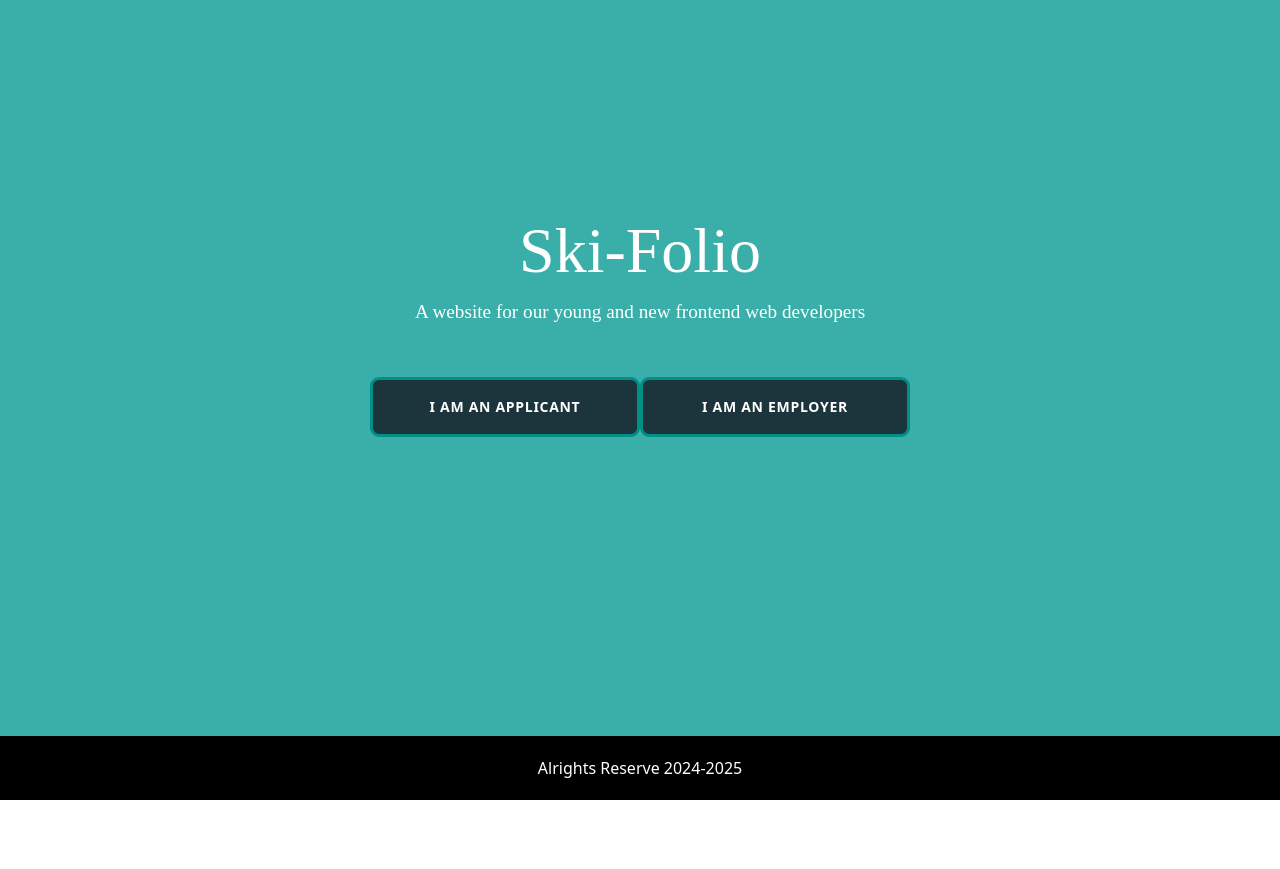
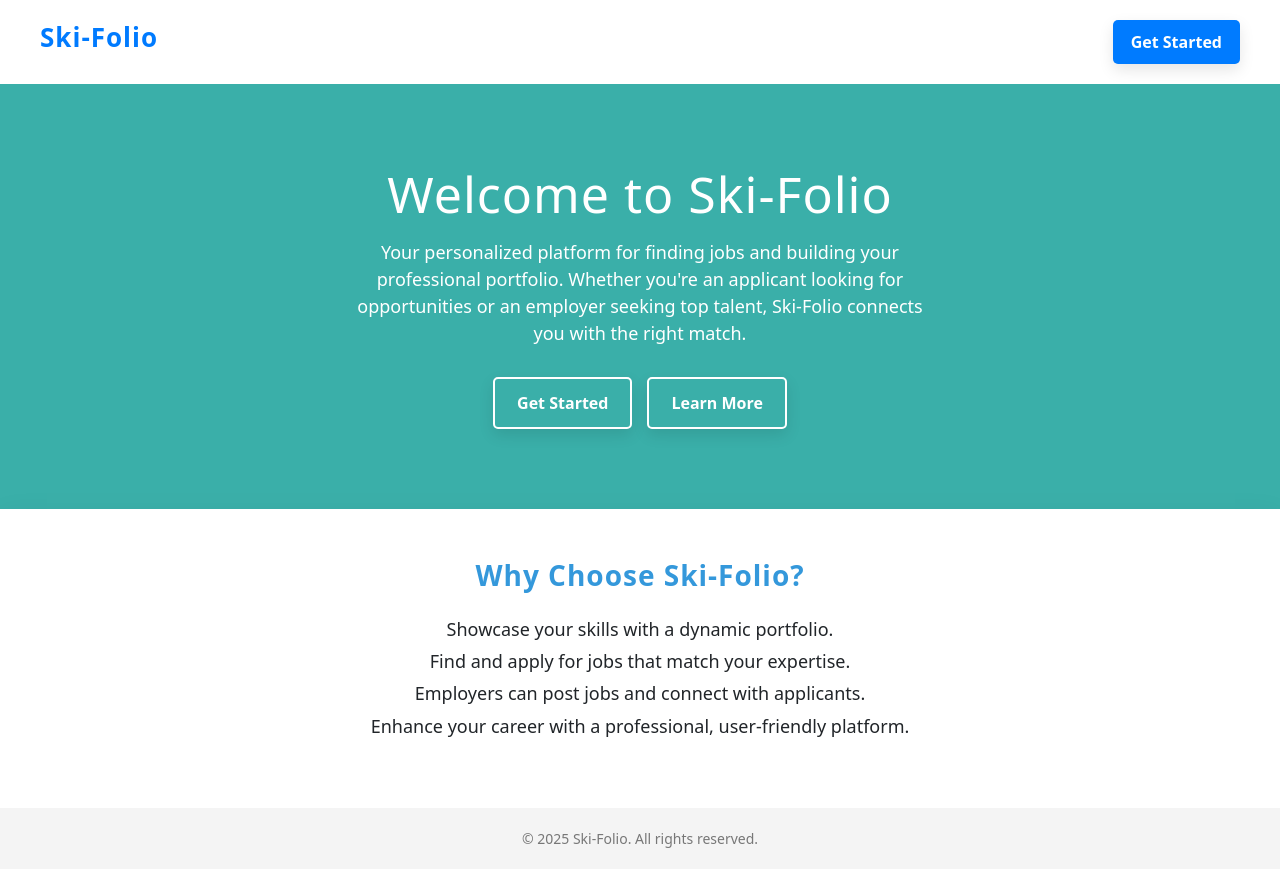
Before and after one commit to KenRobocop/tempskifolio, a React (Create React App) app: page / in a window 1280 px wide. Before the commit the page ends 800 px from the top, so only its background shows below. Built offline with nearby package versions, Linux system fonts and the light colour scheme; no server answers.

Commit message:
update april 4:04pm

```diff
--- a/src/App.js
+++ b/src/App.js
@@ -16,6 +16,7 @@ import Portfolio from './components/Portfolio';
 import { BrowserRouter as Router, Route, Routes } from 'react-router-dom';
 import AdminPage from './components/AdminPage';
 import NotificationPanel from './components/Notifications';
+import Homepage from './components/Homepage';
 
 const App = () => {
     const [userType, setUserType] = useState(null);
@@ -42,7 +43,8 @@ const App = () => {
         <Router>
             {user && <Navbar userType={userType} onLogout={handleLogout} />}
             <Routes>
-                <Route path="/" element={<UserTypeSelection setUserType={setUserType} />} /> {/* Entry point */}
+                <Route path="/" element={<Homepage />} />
+                <Route path="/select" element={<UserTypeSelection setUserType={setUserType} />} /> {/* Entry point */}
                 <Route path="/signin" element={<SignIn userType={userType} />} />
                 <Route path="/signup" element={<Auth userType={userType} setUser={setUser} />} />
                 <Route path="/applicant/profile" element={<ApplicantProfile />} />
--- a/src/components/Homepage.js
+++ b/src/components/Homepage.js
@@ -1,281 +1,60 @@
-// import React from "react";
-// import { Link } from "react-router-dom";
-// import '../styles.css';
+import React from "react";
+import { Link } from "react-router-dom";
+import '../styles.css';
 
-// const Homepage = () => {
-//   return (
-//     <div className="homepage-container">
+const Homepage = () => {
+  return (
+    <div className="home-wrapper">
 
-//       {/* Navbar */}
-//       <header className="navbar">
-//         <h1 className="logo">Ski-Folio</h1>
+      {/* Top Navigation */}
+      <header className="top-header">
+        <h1 className="site-logo">Ski-Folio</h1>
 
-//         <div className="nav-buttons">
-//           <Link to="/signin">
-//             <button className="btn login-btn">Log In</button>
-//           </Link>
-//           <Link to="/select-account">
-//             <button className="btn signup-btn">Sign Up</button>
-//           </Link>
-//         </div>
-//       </header>
+        <div className="action-btns">
+          <Link to="/select">
+            <button className="main-btn">Get Started</button>
+          </Link>
+        </div>
+      </header>
 
-//       {/* Main Section */}
-//       <main className="main-content">
-//         <h2>Welcome to Ski-Folio</h2>
-//         <p>
-//           Ski-Folio is your personalized platform for finding jobs and building your professional portfolio.
-//           Whether you're an applicant looking for opportunities or an employer seeking top talent,
-//           Ski-Folio connects you with the right match.
-//         </p>
+      {/* Hero Section */}
+      <main className="hero-section">
+        <h2 className="hero-title">Welcome to Ski-Folio</h2>
+        <p className="hero-description">
+          Your personalized platform for finding jobs and building your professional portfolio.
+          Whether you're an applicant looking for opportunities or an employer seeking top talent,
+          Ski-Folio connects you with the right match.
+        </p>
 
-//         <div className="cta-buttons">
-//           <Link to="/select-account">
-//             <button className="btn primary-btn">Get Started</button>
-//           </Link>
-//           <Link to="/home">
-//             <button className="btn secondary-btn">Learn More</button>
-//           </Link>
-//         </div>
-//       </main>
+        <div className="cta-container">
+          <Link to="/select">
+            <button className="main-btn">Get Started</button>
+          </Link>
+          <Link to="/about-us">
+            <button className="alt-btn">Learn More</button>
+          </Link>
+        </div>
+      </main>
 
-//       {/* Description Section */}
-//       <section className="description-section">
-//         <div className="description-content">
-//           <h3>Why Choose Ski-Folio?</h3>
-//           <p>
-//             - Showcase your skills and experience with a dynamic portfolio.<br />
-//             - Find and apply for jobs that match your expertise.<br />
-//             - Employers can post jobs and connect with qualified applicants.<br />
-//             - Enhance your career with a professional, easy-to-use platform.
-//           </p>
-//         </div>
-//       </section>
+      {/* Features Section */}
+      <section className="features-section">
+        <div className="features-content">
+          <h3 className="features-title">Why Choose Ski-Folio?</h3>
+          <ul className="features-list">
+            <li> Showcase your skills with a dynamic portfolio.</li>
+            <li> Find and apply for jobs that match your expertise.</li>
+            <li> Employers can post jobs and connect with applicants.</li>
+            <li> Enhance your career with a professional, user-friendly platform.</li>
+          </ul>
+        </div>
+      </section>
 
-//       {/* Footer */}
-//       <footer className="footer">
-//         © {new Date().getFullYear()} Ski-Folio. All rights reserved.
-//       </footer>
-//     </div>
-//   );
-// };
+      {/* Footer */}
+      <footer className="homepage-footer">
+        © {new Date().getFullYear()} Ski-Folio. All rights reserved.
+      </footer>
+    </div>
+  );
+};
 
-// export default Homepage;
-
-/*START OF HOMEPAGE*/
-
-// .homepage-container {
-//     min-height: 100vh;
-//     display: flex;
-//     flex-direction: column;
-//     background: linear-gradient(135deg, #f0f0f0, #e6efff);
-//     font-family: 'Segoe UI', Tahoma, Geneva, Verdana, sans-serif;
-//     color: #333;
-//     margin: 0;
-//     padding: 0;
-//   }
-
-//   /* Header styling */
-//   header {
-//     display: flex;
-//     justify-content: space-between;
-//     align-items: center;
-//     padding: 25px 80px;
-//     background: #ffffff;
-//     box-shadow: 0 10px 20px rgba(0, 0, 0, 0.1);
-//     transition: all 0.3s ease-in-out;
-//   }
-
-//   header:hover {
-//     box-shadow: 0 12px 28px rgba(0, 0, 0, 0.15);
-//   }
-
-//   /* Logo */
-//   h1 {
-//     font-size: 36px;
-//     color: #2c3e50;
-//     margin: 0;
-//     font-weight: bold;
-//     letter-spacing: 1px;
-//   }
-
-//   /* Navigation buttons */
-//   .nav-buttons {
-//     display: flex;
-//     gap: 18px;
-//   }
-
-//   /* Button styling */
-//   button {
-//     padding: 14px 34px;
-//     border: none;
-//     border-radius: 30px;
-//     font-size: 16px;
-//     cursor: pointer;
-//     transition: all 0.3s;
-//     font-weight: bold;
-//     box-shadow: 0 6px 15px rgba(0, 0, 0, 0.1);
-//   }
-
-//   button:hover {
-//     transform: translateY(-4px);
-//     box-shadow: 0 10px 20px rgba(0, 0, 0, 0.2);
-//   }
-
-//   /* Log In Button */
-//   button.bg-blue {
-//     background: #3498db;
-//     color: white;
-//   }
-
-//   button.bg-blue:hover {
-//     background: #2980b9;
-//   }
-
-//   /* Sign Up Button */
-//   button.bg-green {
-//     background: #2ecc71;
-//     color: white;
-//   }
-
-//   button.bg-green:hover {
-//     background: #27ae60;
-//   }
-
-//   /* Main section styling */
-//   main {
-//     flex: 1;
-//     display: flex;
-//     flex-direction: column;
-//     align-items: center;
-//     justify-content: center;
-//     text-align: center;
-//     padding: 80px 20px;
-//     background: linear-gradient(135deg, #ffffff, #f5f5f5);
-//   }
-
-//   /* Main heading */
-//   h2 {
-//     font-size: 56px;
-//     color: #2c3e50;
-//     margin-bottom: 24px;
-//     font-weight: bold;
-//     line-height: 1.2;
-//     letter-spacing: 1px;
-//   }
-
-//   /* Main paragraph */
-//   p {
-//     font-size: 20px;
-//     color: #555;
-//     max-width: 1000px;
-//     line-height: 1.8;
-//     margin-bottom: 40px;
-//   }
-
-//   /* CTA buttons */
-//   .cta-buttons {
-//     display: flex;
-//     gap: 24px;
-//     margin-top: 20px;
-//   }
-
-//   .cta-btn {
-//     background: #f39c12;
-//     color: white;
-//     padding: 16px 40px;
-//     border-radius: 30px;
-//     font-size: 18px;
-//     font-weight: bold;
-//     transition: all 0.3s;
-//     box-shadow: 0 8px 18px rgba(0, 0, 0, 0.1);
-//   }
-
-//   .cta-btn:hover {
-//     background: #e67e22;
-//     transform: translateY(-4px);
-//     box-shadow: 0 12px 28px rgba(0, 0, 0, 0.2);
-//   }
-
-//   /* Description section */
-//   section {
-//     background: #ffffff;
-//     padding: 100px 20px;
-//     text-align: center;
-//     box-shadow: 0 10px 30px rgba(0, 0, 0, 0.08);
-//     transition: all 0.3s;
-//   }
-
-//   section:hover {
-//     box-shadow: 0 12px 40px rgba(0, 0, 0, 0.1);
-//   }
-
-//   section h3 {
-//     font-size: 44px;
-//     color: #3498db;
-//     margin-bottom: 24px;
-//     font-weight: bold;
-//     letter-spacing: 1px;
-//   }
-
-//   section p {
-//     font-size: 20px;
-//     color: #555;
-//     line-height: 1.8;
-//     max-width: 1100px;
-//     margin: 0 auto;
-//   }
-
-//   /* Footer */
-//   footer {
-//     text-align: center;
-//     padding: 30px;
-//     background: #f1f1f1;
-//     color: #555;
-//     font-size: 16px;
-//     transition: all 0.3s;
-//   }
-
-//   footer:hover {
-//     background: #e0e0e0;
-//   }
-
-//   /* Responsive design */
-//   @media (max-width: 992px) {
-//     header {
-//         flex-direction: column;
-//         text-align: center;
-//         padding: 20px 30px;
-//     }
-
-//     .nav-buttons {
-//         margin-top: 20px;
-//     }
-
-//     main {
-//         padding: 60px 15px;
-//     }
-
-//     section {
-//         padding: 60px 15px;
-//     }
-
-//     button, .cta-btn {
-//         width: 100%;
-//         padding: 14px 28px;
-//     }
-
-//     h2 {
-//         font-size: 42px;
-//     }
-
-//     p {
-//         font-size: 18px;
-//     }
-
-//     section h3 {
-//         font-size: 36px;
-//     }
-//   }
-
-//   /*END OF HOMEPAGE*/
+export default Homepage;
--- a/src/styles.css
+++ b/src/styles.css
@@ -2039,3 +2039,337 @@ tr:nth-child(even) {
 }
 
 /*END EMPLOYER PROFILE CHANGE*/
+
+/*START OF HOMEPAGE*/
+
+.homepage-container {
+  min-height: 100vh;
+  display: flex;
+  flex-direction: column;
+  background: linear-gradient(135deg, #f0f0f0, #e6efff);
+  font-family: 'Segoe UI', Tahoma, Geneva, Verdana, sans-serif;
+  color: #333;
+  margin: 0;
+  padding: 0;
+}
+
+/* Header styling */
+header {
+  display: flex;
+  justify-content: space-between;
+  align-items: center;
+  padding: 25px 80px;
+  background: #ffffff;
+  box-shadow: 0 10px 20px rgba(0, 0, 0, 0.1);
+  transition: all 0.3s ease-in-out;
+}
+
+header:hover {
+  box-shadow: 0 12px 28px rgba(0, 0, 0, 0.15);
+}
+
+/* Logo */
+h1 {
+  font-size: 36px;
+  color: #2c3e50;
+  margin: 0;
+  font-weight: bold;
+  letter-spacing: 1px;
+}
+
+/* Navigation buttons */
+.nav-buttons {
+  display: flex;
+  gap: 18px;
+}
+
+/* Button styling */
+button {
+  padding: 14px 34px;
+  border: none;
+  border-radius: 30px;
+  font-size: 16px;
+  cursor: pointer;
+  transition: all 0.3s;
+  font-weight: bold;
+  box-shadow: 0 6px 15px rgba(0, 0, 0, 0.1);
+}
+
+button:hover {
+  transform: translateY(-4px);
+  box-shadow: 0 10px 20px rgba(0, 0, 0, 0.2);
+}
+
+/* Log In Button */
+button.bg-blue {
+  background: #3498db;
+  color: white;
+}
+
+button.bg-blue:hover {
+  background: #2980b9;
+}
+
+/* Sign Up Button */
+button.bg-green {
+  background: #2ecc71;
+  color: white;
+}
+
+button.bg-green:hover {
+  background: #27ae60;
+}
+
+/* Main section styling */
+main {
+  flex: 1;
+  display: flex;
+  flex-direction: column;
+  align-items: center;
+  justify-content: center;
+  text-align: center;
+  padding: 80px 20px;
+  background: linear-gradient(135deg, #ffffff, #f5f5f5);
+}
+
+/* Main heading */
+h2 {
+  font-size: 56px;
+  color: #2c3e50;
+  margin-bottom: 24px;
+  font-weight: bold;
+  line-height: 1.2;
+  letter-spacing: 1px;
+}
+
+/* Main paragraph */
+p {
+  font-size: 20px;
+  color: #555;
+  max-width: 1000px;
+  line-height: 1.8;
+  margin-bottom: 40px;
+}
+
+/* CTA buttons */
+.cta-buttons {
+  display: flex;
+  gap: 24px;
+  margin-top: 20px;
+}
+
+.cta-btn {
+  background: #f39c12;
+  color: white;
+  padding: 16px 40px;
+  border-radius: 30px;
+  font-size: 18px;
+  font-weight: bold;
+  transition: all 0.3s;
+  box-shadow: 0 8px 18px rgba(0, 0, 0, 0.1);
+}
+
+.cta-btn:hover {
+  background: #e67e22;
+  transform: translateY(-4px);
+  box-shadow: 0 12px 28px rgba(0, 0, 0, 0.2);
+}
+
+/* Description section */
+section {
+  background: #ffffff;
+  padding: 100px 20px;
+  text-align: center;
+  box-shadow: 0 10px 30px rgba(0, 0, 0, 0.08);
+  transition: all 0.3s;
+}
+
+section:hover {
+  box-shadow: 0 12px 40px rgba(0, 0, 0, 0.1);
+}
+
+section h3 {
+  font-size: 44px;
+  color: #3498db;
+  margin-bottom: 24px;
+  font-weight: bold;
+  letter-spacing: 1px;
+}
+
+section p {
+  font-size: 20px;
+  color: #555;
+  line-height: 1.8;
+  max-width: 1100px;
+  margin: 0 auto;
+}
+
+/* Footer */
+/* footer {
+  text-align: center;
+  padding: 30px;
+  background: #f1f1f1;
+  color: #555;
+  font-size: 16px;
+  transition: all 0.3s;
+}
+
+footer:hover {
+  background: #e0e0e0;
+} */
+
+/* Responsive design */
+@media (max-width: 992px) {
+  header {
+      flex-direction: column;
+      text-align: center;
+      padding: 20px 30px;
+  }
+
+  .nav-buttons {
+      margin-top: 20px;
+  }
+
+  main {
+      padding: 60px 15px;
+  }
+
+  section {
+      padding: 60px 15px;
+  }
+
+  button, .cta-btn {
+      width: 100%;
+      padding: 14px 28px;
+  }
+
+  h2 {
+      font-size: 42px;
+  }
+
+  p {
+      font-size: 18px;
+  }
+
+  section h3 {
+      font-size: 36px;
+  }
+}
+
+/*END OF HOMEPAGE*/
+/* Header */
+.top-header {
+  display: flex;
+  justify-content: space-between;
+  align-items: center;
+  padding: 20px 40px;
+  background: #ffffff;
+  box-shadow: 0px 4px 8px rgba(0, 0, 0, 0.1);
+}
+
+.site-logo {
+  font-size: 26px;
+  font-weight: bold;
+  color: #007bff;
+}
+
+.action-btns .main-btn {
+  padding: 10px 18px;
+  background: #007bff;
+  color: white;
+  border: none;
+  border-radius: 5px;
+  font-size: 16px;
+  cursor: pointer;
+  transition: background 0.3s ease;
+}
+
+.action-btns .main-btn:hover {
+  background: #0056b3;
+}
+
+/* Hero Section */
+.hero-section {
+  text-align: center;
+  padding: 80px 20px;
+  background: #3aafa9;
+  color: white;
+}
+
+.hero-title {
+  font-size: 50px;
+  margin-bottom: 15px;
+}
+
+.hero-description {
+  font-size: 18px;
+  max-width: 600px;
+  margin: 0 auto 30px;
+  line-height: 1.5;
+  color: #ffffff;
+}
+
+.cta-container {
+  display: flex;
+  justify-content: center;
+  gap: 15px;
+}
+
+.main-btn, .alt-btn {
+  padding: 12px 22px;
+  font-size: 16px;
+  border-radius: 5px;
+  border: none;
+  cursor: pointer;
+  transition: 0.3s;
+}
+
+.main-btn {
+  background: transparent;
+  border: 2px solid white;
+  color: white;
+}
+
+.main-btn:hover {
+  background: white;
+  color: #007bff;
+}
+
+.alt-btn {
+  background: transparent;
+  border: 2px solid white;
+  color: white;
+}
+
+.alt-btn:hover {
+  background: white;
+  color: #007bff;
+}
+
+/* Features Section */
+.features-section {
+  background: #ffffff;
+  padding: 50px 20px;
+  text-align: center;
+}
+
+.features-title {
+  font-size: 28px;
+  margin-bottom: 20px;
+}
+
+.features-list {
+  list-style: none;
+  padding: 0;
+  font-size: 18px;
+  line-height: 1.8;
+}
+
+/* Unique Footer for Homepage */
+.homepage-footer {
+  text-align: center;
+  padding: 20px;
+  background: #f4f4f4;
+  font-size: 14px;
+  color: #777;
+}
```
